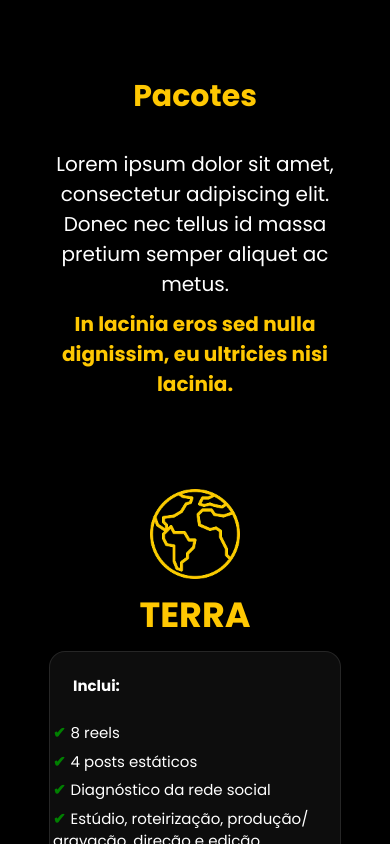
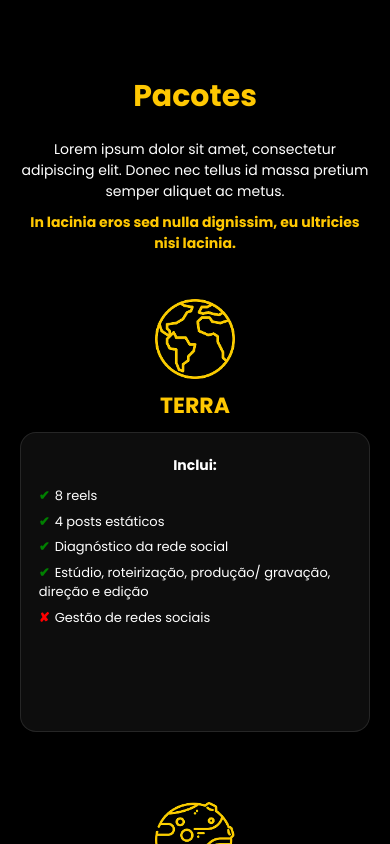
Before and after one commit to Film-Lab-landing-pages/ceos-lp, a Next.js app: page /ceo-masterclass in a window 390 px wide. Shown: the part 5840-6684 px from the top of the page. Built offline with nearby package versions, Linux system fonts and the light colour scheme.

Commit message:
feat: pacotes section responsiveness

```diff
--- a/src/sections/Pacotes/styles.ts
+++ b/src/sections/Pacotes/styles.ts
@@ -16,6 +16,10 @@ export const FlexContainer = styled.div`
   align-items: center;
   justify-content: center;
   width: 80%;
+
+  @media (max-width: 480px) {
+    width: 95%;
+  }
 `
 
 export const SubtitleWrapper = styled.div`
@@ -24,6 +28,10 @@ export const SubtitleWrapper = styled.div`
   align-items: center;
   justify-content: center;
   margin-top: 3rem;
+
+  @media (max-width: 480px) {
+    margin-top: 2rem;
+  }
 `
 
 export const SubtitleMainText = styled.p`
@@ -32,6 +40,15 @@ export const SubtitleMainText = styled.p`
   text-align: center;
   margin-bottom: 1rem;
   max-width: 1600px;
+
+  @media (max-width: 1024px) {
+    font-size: 1.8rem;
+  }
+
+  @media (max-width: 480px) {
+    font-size: 1.4rem;
+    padding: 0 1rem;
+  }
 `
 
 export const SubtitleSpan = styled.span`
@@ -41,6 +58,15 @@ export const SubtitleSpan = styled.span`
   font-size: 2rem;
   text-align: center;
   max-width: 1600px;
+
+  @media (max-width: 1024px) {
+    font-size: 1.8rem;
+  }
+
+  @media (max-width: 480px) {
+    font-size: 1.4rem;
+    padding: 0 1rem;
+  }
 `
 
 export const PacotesGrid = styled.div`
@@ -49,6 +75,17 @@ export const PacotesGrid = styled.div`
   gap: 2rem;
   width: 100%;
   margin-top: 2rem;
+
+  @media (max-width: 1024px) {
+    display: flex;
+    flex-direction: column;
+    align-items: center;
+    gap: 3rem;
+  }
+
+  @media (max-width: 480px) {
+    gap: 2rem;
+  }
 `
 
 export const Pacote = styled.div`
@@ -56,25 +93,55 @@ export const Pacote = styled.div`
   flex-direction: column;
   align-items: center;
   gap: 1rem;
-  padding: 1rem;
+  padding: 1rem 2rem;
   margin: 6rem 0 2rem 0;
 
   &.recomendado {
     border: 2px solid #ffc802;
     border-radius: 8px;
+    padding: 1rem 2rem;
+  }
+
+  @media (max-width: 1024px) {
+    width: 90%;
+    margin: 2rem 0;
+  }
+
+  @media (max-width: 480px) {
+    width: 100%;
     padding: 1rem;
+    margin: 1.5rem 0;
   }
 `
 
 export const Icon = styled.img`
   width: 9rem;
   height: 9rem;
+
+  @media (max-width: 1024px) {
+    width: 12rem;
+    height: 12rem;
+  }
+
+  @media (max-width: 480px) {
+    width: 8rem;
+    height: 8rem;
+  }
 `
 
 export const PacoteTitle = styled.h3`
   color: #ffc802;
   font-size: 3.5rem;
   margin: 0;
+
+  @media (max-width: 1024px) {
+    font-size: 3rem;
+  }
+
+  @media (max-width: 480px) {
+    font-size: 2.2rem;
+    text-align: center;
+  }
 `
 export const CardHeader = styled.li`
   list-style: none;
@@ -82,12 +149,32 @@ export const CardHeader = styled.li`
   color: var(--color-white);
   font-size: 1.5rem;
   line-height: 1.4;
-  margin: 2rem;
+  margin: 0.5rem 0;
+
+  @media (max-width: 1024px) {
+    font-size: 2rem;
+  }
+
+  @media (max-width: 480px) {
+    font-size: 1.4rem;
+    text-align: center;
+  }
 `
 export const PacotesCard = styled(Card)`
   display: flex;
   flex-direction: column;
   height: 30rem;
+  padding: 0 1.5rem;
+
+  @media (max-width: 1024px) {
+    width: 100%;
+    min-height: 100%;
+    padding: 3rem;
+  }
+
+  @media (max-width: 480px) {
+    padding: 1.5rem;
+  }
 `
 
 export const CardItem = styled.li`
@@ -95,12 +182,20 @@ export const CardItem = styled.li`
   padding: 0.3rem;
   color: var(--color-white);
   font-size: 1.5rem;
-  /* margin: 2rem; */
 
   span.check {
     color: green;
     font-weight: bold;
     margin-right: 0.5rem;
+  }
+
+  @media (max-width: 1024px) {
+    font-size: 1.6rem;
+  }
+
+  @media (max-width: 480px) {
+    font-size: 1.3rem;
+    text-align: left;
   }
 `
 
@@ -120,4 +215,14 @@ export const Selo = styled.div`
   text-align: center;
   font-size: 3rem;
   margin-bottom: 1rem;
+
+  @media (max-width: 1024px) {
+    font-size: 2.2rem;
+    margin-top: 2rem;
+  }
+
+  @media (max-width: 480px) {
+    font-size: 1.8rem;
+    padding: 0.3rem 0.8rem;
+  }
 `
```
